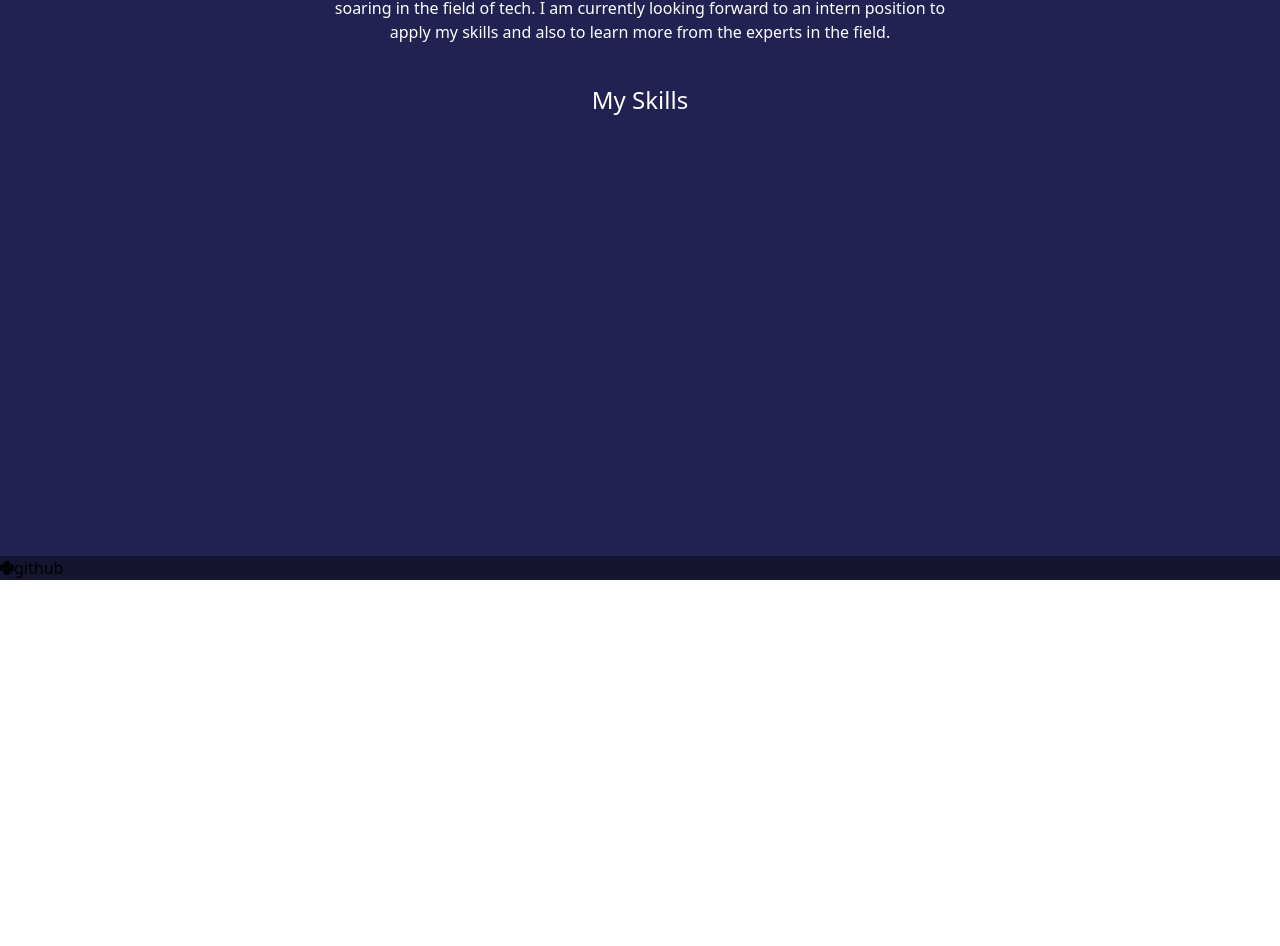
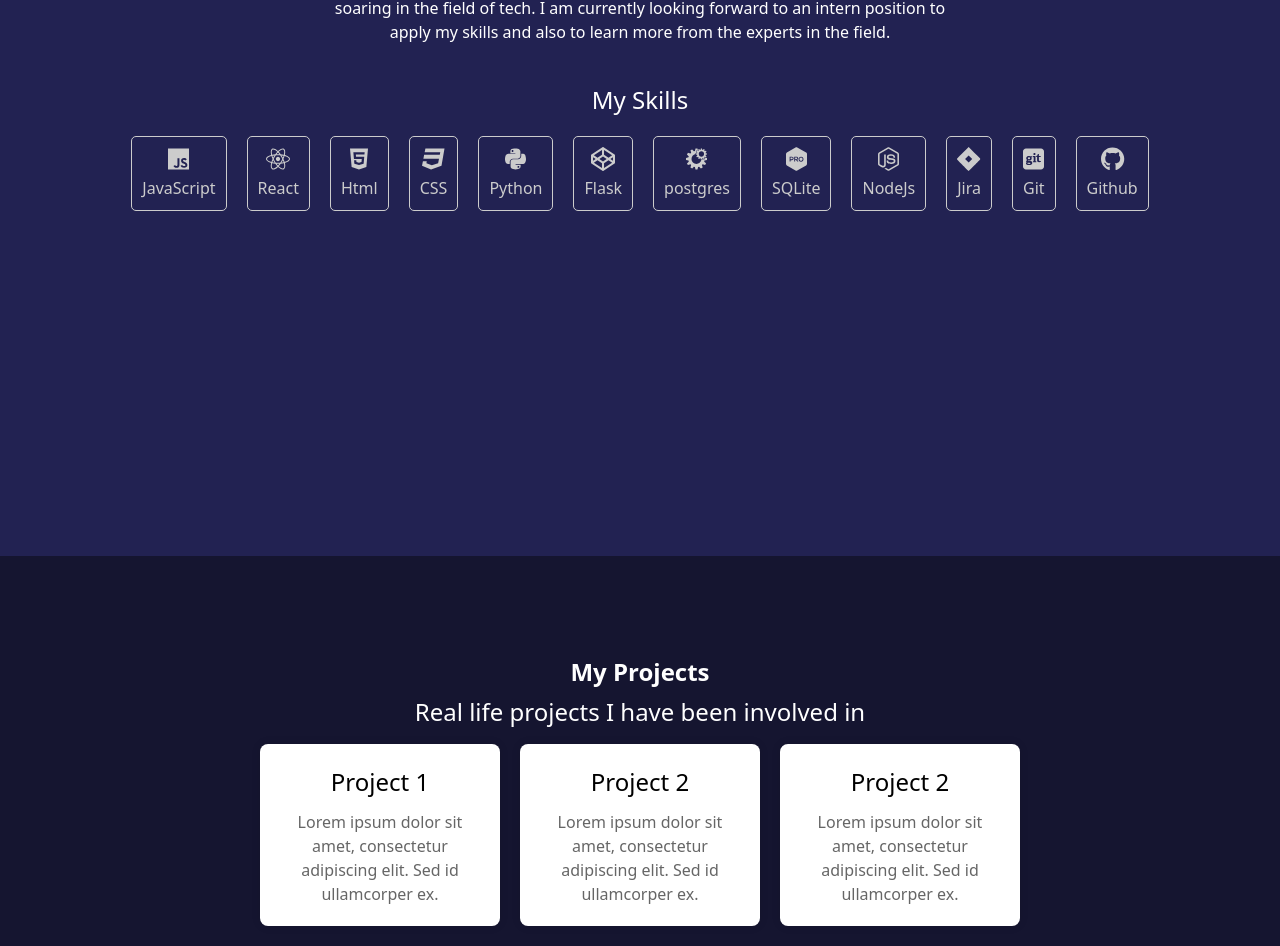
Before and after one commit to shaddybett/super-portfolio, a React (Create React App) app: page / in a window 1280 px wide. Shown: the part 880-1826 px from the top of the page. Before the commit the page ends 1460 px from the top, so only its background shows below. Built offline with nearby package versions, Linux system fonts and the light colour scheme.

Commit message:
added cards to display projects

```diff
--- a/src/components/Home.css
+++ b/src/components/Home.css
@@ -16,7 +16,7 @@
 }
 
 .body{
-    background-color: rgb(90, 90, 163);
+    background-color: rgb(85, 85, 177);
 
 }
 
@@ -42,3 +42,53 @@ margin-top: 20px;
   max-height: fit-content;
   justify-content: center;
 }
+
+.skills-container {
+  display: flex;
+  grid-template-columns: repeat(auto-fit, minmax(150px, 1fr));
+  gap: 20px;
+  margin-top: 20px;
+}
+
+.skill-card {
+  display: flex;
+  flex-direction: column;
+  align-items: center;
+  border: 1px solid #ccc;
+  padding: 10px;
+  border-radius: 5px;
+  color: #ccc;
+}
+
+.skill-card svg {
+  font-size: 24px;
+  margin-bottom: 5px;
+}
+.projects{
+  text-align: center;
+  max-width: 800px; /* Set a maximum width for the container */
+  margin: 0 auto; /* Center the container horizontally */
+  padding: 20px;
+}
+.project-cards {
+  display: grid;
+  grid-template-columns: repeat(auto-fit, minmax(200px, 1fr));
+  gap: 20px;
+}
+
+.project-card {
+  background-color: #fff; /* Set your desired background color */
+  padding: 20px;
+  border-radius: 8px;
+  box-shadow: 0 0 10px rgba(0, 0, 0, 0.1); /* Add shadow for card effect */
+}
+
+.project-card h3 {
+  font-size: 1.5rem;
+  margin-bottom: 10px;
+}
+
+.project-card p {
+  font-size: 1rem;
+  color: #666; /* Adjust text color */
+}
--- a/src/components/Home.js
+++ b/src/components/Home.js
@@ -6,7 +6,20 @@ import { Navbar } from "flowbite-react";
 import { Button } from "flowbite-react";
 import { FontAwesomeIcon } from "@fortawesome/react-fontawesome";
 import "@fortawesome/fontawesome-free/css/all.css";
-import { faPython } from "@fortawesome/free-brands-svg-icons";
+import {
+  faPython,
+  faJs,
+  faReact,
+  faHtml5,
+  faCss3,
+  faCodepen,
+  faGithub,
+  faWhmcs,
+  faThemeco,
+  faSquareGit,
+  faNodeJs,
+  faJira,
+} from "@fortawesome/free-brands-svg-icons";
 
 import "./Home.css";
 
@@ -109,7 +122,7 @@ const Home = () => {
         </Link>
       </div>
       <About />
-      <Skills />
+      <Projects />
     </div>
   );
 };
@@ -135,15 +148,95 @@ const About = () => {
       <h3 className="text-2xl font-medium  text-white dark:text-white mt-10">
         My Skills
       </h3>
+      <div className="skills-container">
+        <div className="skill-card">
+          <FontAwesomeIcon icon={faJs} />
+          <span>JavaScript</span>
+        </div>
+
+        <div className="skill-card">
+          <FontAwesomeIcon icon={faReact} />
+          <span>React</span>
+        </div>
+        <div className="skill-card">
+          <FontAwesomeIcon icon={faHtml5} />
+          <span>Html</span>
+        </div>
+        <div className="skill-card">
+          <FontAwesomeIcon icon={faCss3} />
+          <span>CSS</span>
+        </div>
+        <div className="skill-card">
+          <FontAwesomeIcon icon={faPython} />
+          <span>Python</span>
+        </div>
+        <div className="skill-card">
+          <FontAwesomeIcon icon={faCodepen} />
+          <span>Flask</span>
+        </div>
+        <div className="skill-card">
+          <FontAwesomeIcon icon={faWhmcs} />
+          <span>postgres</span>
+        </div>
+        <div className="skill-card">
+          <FontAwesomeIcon icon={faThemeco} />
+          <span>SQLite</span>
+        </div>
+        <div className="skill-card">
+          <FontAwesomeIcon icon={faNodeJs} />
+          <span>NodeJs</span>
+        </div>
+        <div className="skill-card">
+          <FontAwesomeIcon icon={faJira} />
+          <span>Jira</span>
+        </div>
+        <div className="skill-card">
+          <FontAwesomeIcon icon={faSquareGit} />
+          <span>Git</span>
+        </div>
+        <div className="skill-card">
+          <FontAwesomeIcon icon={faGithub} />
+          <span>Github</span>
+        </div>
+      </div>
     </div>
   );
 };
 
-const Skills = () => {
+const Projects = () => {
   return (
-    <div className="skills">
-      <FontAwesomeIcon icon={faPython} />
-      github
+    <div className="projects">
+      <h5 className="text-2xl font-semibold text-white dark:text-white mb-2 mt-20">
+        My Projects
+      </h5>
+      <h3 className="text-2xl font-medium text-white dark:text-white mb-4">
+        Real life projects I have been involved in
+      </h3>
+      <div className="project-cards">
+        <ProjectCard
+          title="Project 1"
+          description="Lorem ipsum dolor sit amet, consectetur adipiscing elit. Sed id ullamcorper ex."
+        />
+        <ProjectCard
+          title="Project 2"
+          description="Lorem ipsum dolor sit amet, consectetur adipiscing elit. Sed id ullamcorper ex."
+        />
+        <ProjectCard
+          title="Project 2"
+          description="Lorem ipsum dolor sit amet, consectetur adipiscing elit. Sed id ullamcorper ex."
+        />
+        {/* Add more project cards here */}
+      </div>
     </div>
   );
 };
+
+const ProjectCard = ({ title, description }) => {
+  return (
+    <div className="project-card">
+      <h3>{title}</h3>
+      <p>{description}</p>
+      {/* Add more details or links to the project if needed */}
+    </div>
+  );
+};
```
